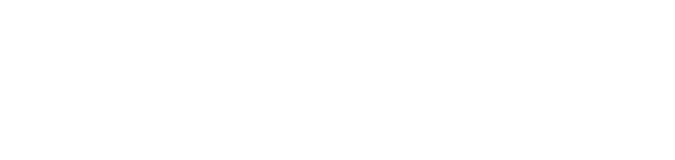
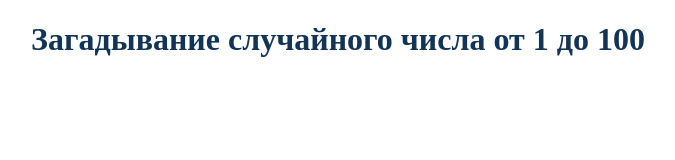
Before and after one commit to aliaksandr-bandziuk/lock_lesson06, a plain HTML site: page Desktop/lesson06/index.html in a window 1280 px wide. Shown: the whole page, without its empty margins (302-977 px from the left). Drawn offline with Linux system fonts and the light colour scheme.

Commit message:
new file

```diff
--- a/Desktop/lesson06/index.html
+++ b/Desktop/lesson06/index.html
@@ -4,8 +4,11 @@
     <meta charset="UTF-8">
     <meta name="viewport" content="width=device-width, initial-scale=1.0">
     <title>Document</title>
+    <link href="style.css" rel="stylesheet" type="text/css">
 </head>
 <body>
+    <h1 class="mainh">Загадывание случайного числа от 1 до 100</h1>
+
 
     <script src="script.js"></script>
 </body>
--- a/Desktop/lesson06/script.js
+++ b/Desktop/lesson06/script.js
@@ -0,0 +1 @@
+'use strict';
--- /dev/null
+++ b/Desktop/lesson06/style.css
@@ -0,0 +1,4 @@
+h1 {
+    text-align: center;
+    color: #123456;
+}
```
